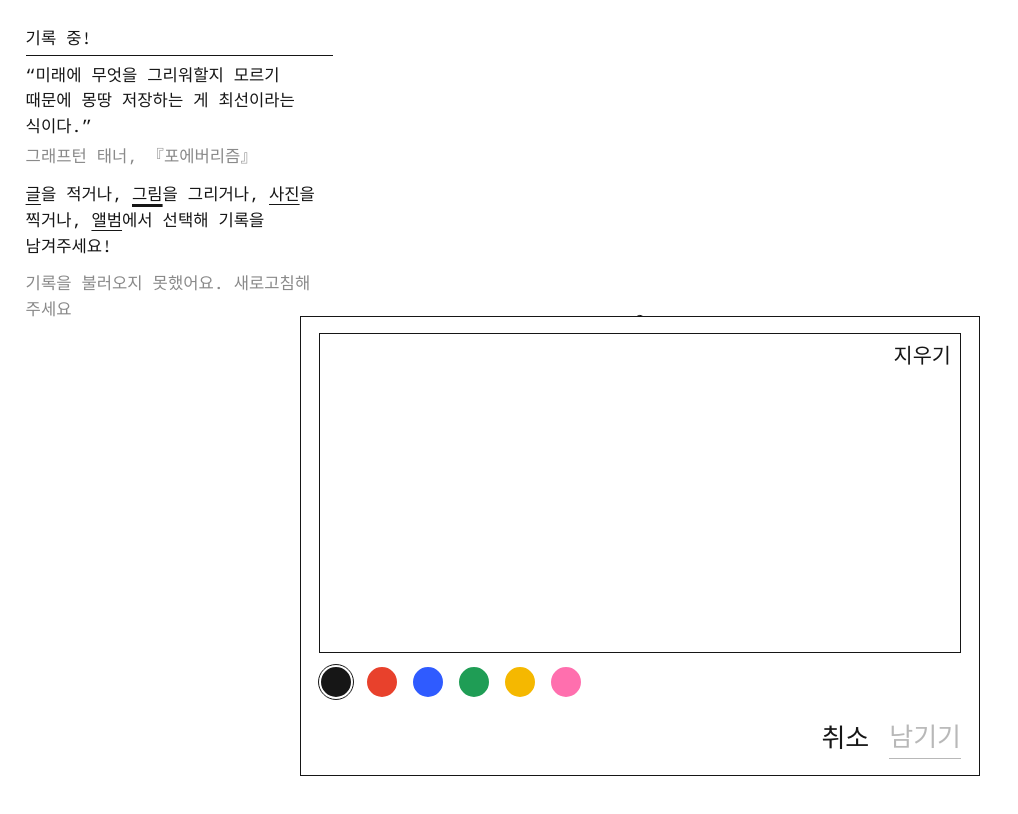
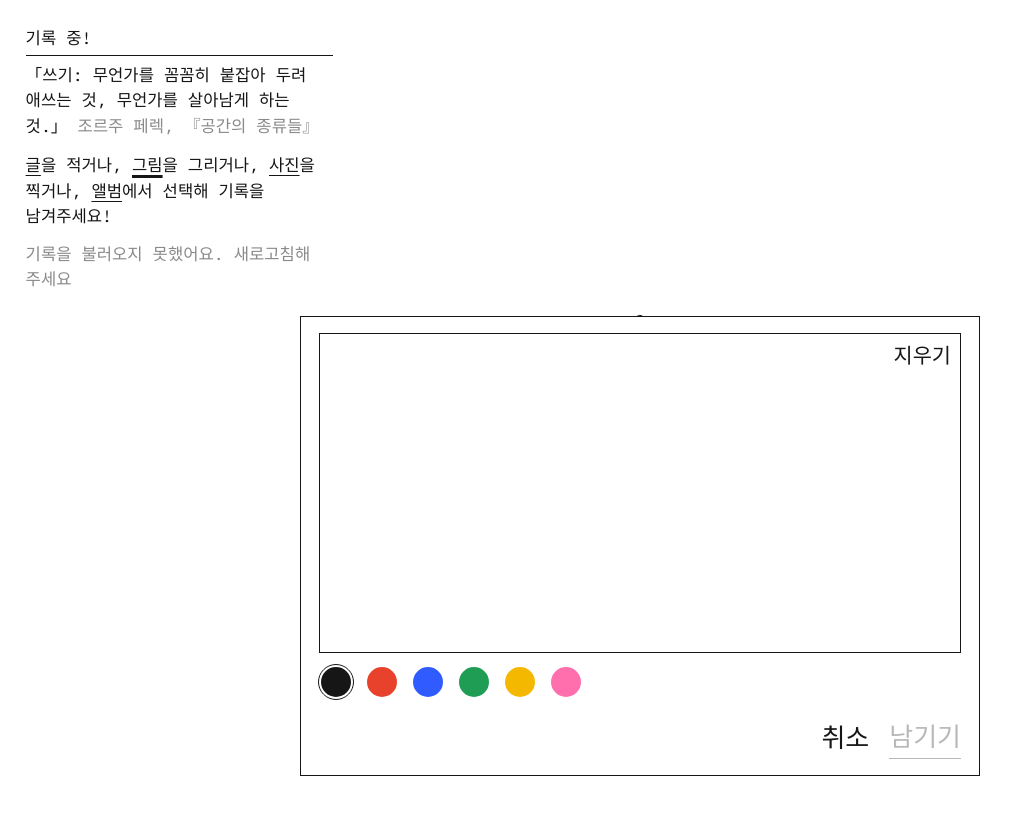
Before and after one commit to y0useunghyun/kirok, a plain HTML site: page index.html in a window 1280 px wide. Both pictures are taken after a click on the button "그림". Shown: the whole page, without its empty margins (0-1018 px from the left). Drawn offline with nearby package versions, Linux system fonts and the light colour scheme; no server answers.

Commit message:
feat: 페렉 인용문(출처 옆에), 소개 블록 자리 기록은 블록 밑으로

```diff
--- a/app.js
+++ b/app.js
@@ -40,9 +40,25 @@
     render();
   }
 
+  // 소개 블록이 차지하는 자리 (판 비율 0~1). 그 안에 놓인 기록은 블록 바로 밑으로 내려 보여 준다
+  const BELOW_GAP = 0.012;
+  function introBox() {
+    const p = $('paper').getBoundingClientRect();
+    const r = $('intro').getBoundingClientRect();
+    if (!p.width) return { right: 0, bottom: 0 };
+    return { right: (r.right - p.left) / p.width, bottom: (r.bottom - p.top) / p.height };
+  }
+  function avoidIntro(x, y) {
+    const box = introBox();
+    const inside = x < box.right && y < box.bottom;
+    return inside ? { x, y: box.bottom + BELOW_GAP, below: true } : { x, y, below: false };
+  }
+
   function place(el, x, y) {
-    el.style.left = `${x * 100}%`;
-    el.style.top = `${y * 100}%`;
+    const at = avoidIntro(x, y);
+    el.style.left = `${at.x * 100}%`;
+    el.style.top = `${at.y * 100}%`;
+    el.classList.toggle('below', at.below); // 위쪽을 맞춰서 블록과 안 겹치게
   }
 
   function noteNode(e) {
@@ -346,7 +362,8 @@
     if (!spot || $('send').disabled) return;
     $('send').disabled = true;
     try {
-      const row = await store.add({ id: newId(), room: ROOM, x: spot.x, y: spot.y, ...content() });
+      const at = avoidIntro(spot.x, spot.y);
+      const row = await store.add({ id: newId(), room: ROOM, x: at.x, y: at.y, ...content() });
       closeBox();
       addEntry(row);
     } catch (err) {
--- a/config.js
+++ b/config.js
@@ -5,7 +5,7 @@
 globalThis.RECORD_CONFIG = {
   supabaseUrl: 'https://moyujxduykmtvxjzexvy.supabase.co',
   supabaseKey: 'sb_publishable_rZiIJYlKfHgohTgNeNciiA_aioE9Pq8',
-  quote: '“미래에 무엇을 그리워할지 모르기 때문에 몽땅 저장하는 게 최선이라는 식이다.”',
-  cite: '그래프턴 태너, 『포에버리즘』',
+  quote: '「쓰기: 무언가를 꼼꼼히 붙잡아 두려 애쓰는 것, 무언가를 살아남게 하는 것.」',
+  cite: '조르주 페렉, 『공간의 종류들』',
   timeStyle: 'always',
 };
--- a/index.html
+++ b/index.html
@@ -14,14 +14,14 @@
 <link rel="preconnect" href="https://fonts.googleapis.com">
 <link rel="preconnect" href="https://fonts.gstatic.com" crossorigin>
 <link href="https://fonts.googleapis.com/css2?family=IBM+Plex+Mono:wght@400&family=Noto+Sans+KR:wght@400&display=swap" rel="stylesheet">
-<link rel="stylesheet" href="style.css?v=17">
+<link rel="stylesheet" href="style.css?v=18">
 </head>
 <body>
 <main class="stage">
   <div id="paper" class="paper">
     <section id="intro" class="intro">
       <div class="head"><span>기록 중!</span></div>
-      <blockquote class="quote"><p id="quote"></p><cite id="cite"></cite></blockquote>
+      <blockquote class="quote"><span id="quote"></span> <cite id="cite"></cite></blockquote>
       <p class="actions"><button type="button" class="kw" data-mode="text">글</button>을 적거나, <button type="button" class="kw" data-mode="draw">그림</button>을 그리거나, <button type="button" class="kw" data-pick="camera">사진</button>을 찍거나, <button type="button" class="kw" data-pick="file">앨범</button>에서 선택해 기록을 남겨주세요!</p>
 
       <p id="hint" class="hint" aria-live="polite"></p>
@@ -58,9 +58,9 @@
 </form>
 
 <script src="https://cdn.jsdelivr.net/npm/@supabase/supabase-js@2.119.0/dist/umd/supabase.js"></script>
-<script src="config.js?v=17"></script>
-<script src="core.js?v=17"></script>
-<script src="store.js?v=17"></script>
-<script src="app.js?v=17"></script>
+<script src="config.js?v=18"></script>
+<script src="core.js?v=18"></script>
+<script src="store.js?v=18"></script>
+<script src="app.js?v=18"></script>
 </body>
 </html>
--- a/style.css
+++ b/style.css
@@ -57,8 +57,10 @@ a { color: inherit; text-decoration: none; }
   padding-bottom: .3cqw;
   margin-bottom: .5cqw;
 }
-.quote p { margin-bottom: .3cqw; }
-.quote cite { display: block; font-style: normal; color: var(--muted); margin-bottom: 1cqw; }
+.quote { margin-bottom: 1cqw; }
+.quote cite { font-style: normal; color: var(--muted); }
+/* 소개 블록 자리에 놓인 기록은 블록 바로 밑에 위쪽을 맞춰 보여 준다 */
+.note.below { transform: translateX(-50%); }
 .actions { margin-bottom: .9cqw; }
 /* 문장 속 단어 버튼: 밑줄로 누를 수 있다는 걸 알린다 */
 .kw { font: inherit; padding: 0; text-decoration: underline; text-decoration-thickness: .08em; text-underline-offset: .22em; cursor: pointer; }
```
